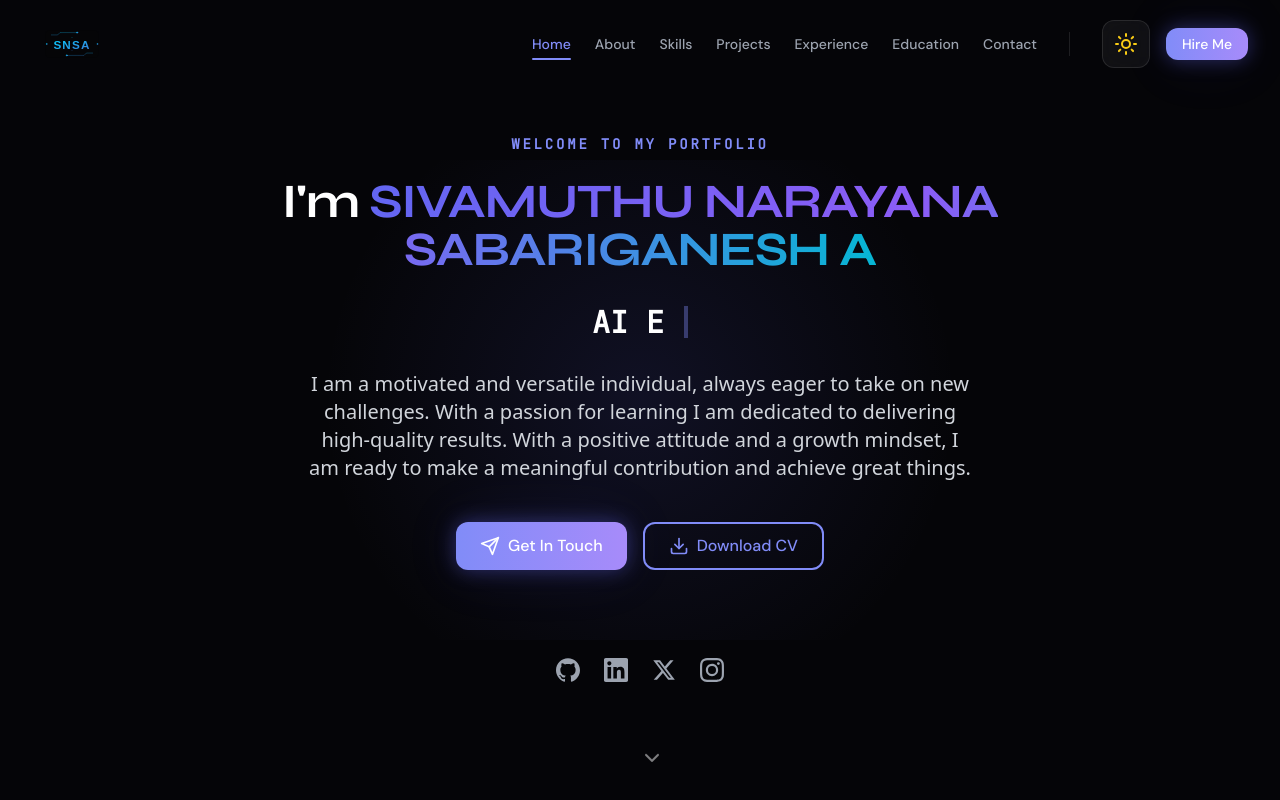
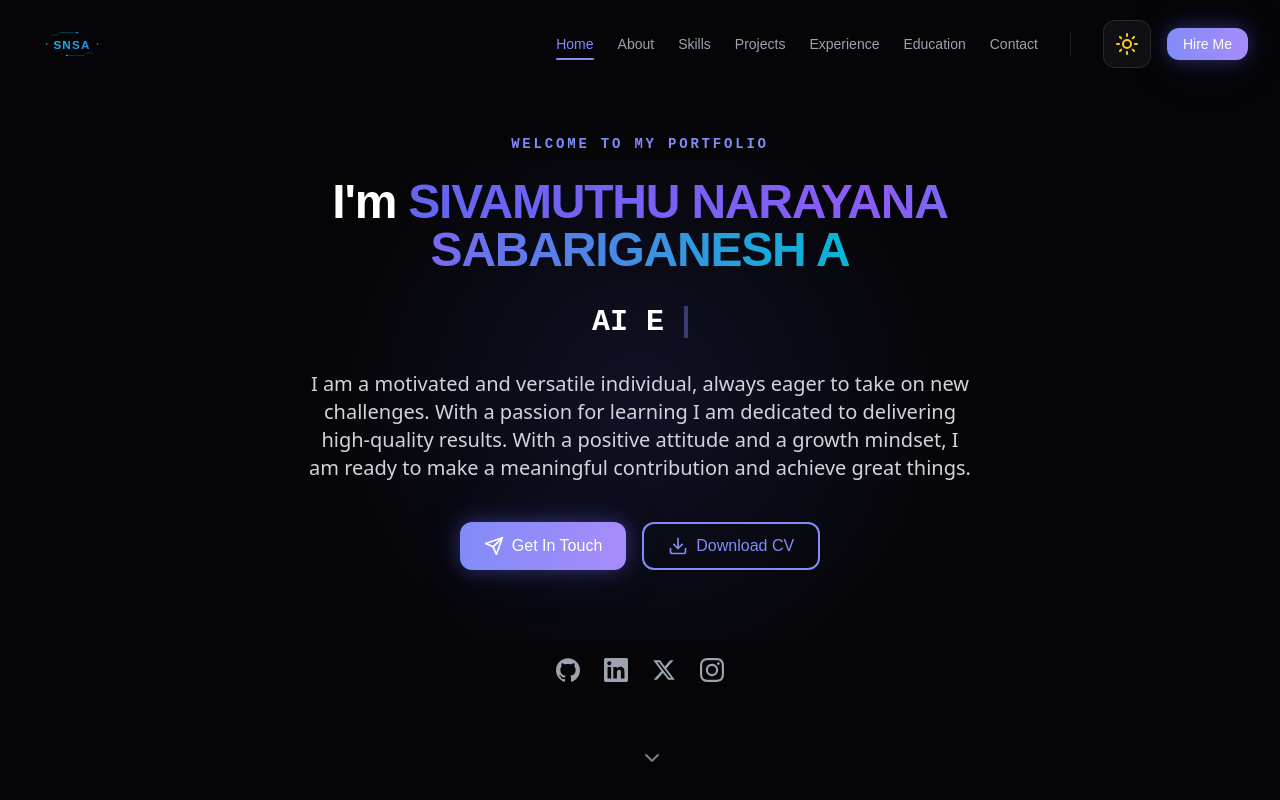
Before and after one commit to sivaganesz/Portfolio, a React (Vite) app: page / in a window 1280 px wide. Shown: the top 800 px of the page. Built offline with nearby package versions, Linux system fonts and the light colour scheme.

Commit message:
refactor: Remove unused layout props from Navbar, ProjectCard, Projects, and Skills components; update caching strategy in headers

```diff
--- a/index.html
+++ b/index.html
@@ -82,15 +82,6 @@
   }
   </script>
 
-  <!-- Resource Preconnects -->
-  <link rel="preconnect" href="https://fonts.googleapis.com" />
-  <link rel="preconnect" href="https://fonts.gstatic.com" crossorigin />
-
-  <!-- Optimized Fonts Loading -->
-  <link
-    href="https://fonts.googleapis.com/css2?family=Syne:wght@700&family=DM+Sans:wght@400;500&family=JetBrains+Mono:wght@400&display=swap"
-    rel="stylesheet">
-
   <!-- Inline critical CSS for above-the-fold content -->
   <style>
     * {
--- a/src/components/Navbar.tsx
+++ b/src/components/Navbar.tsx
@@ -110,7 +110,6 @@
                 </button>
                 {activeSection === link.id && (
                   <motion.div
-                    layoutId="activeIndicator"
                     className="absolute -bottom-1 left-0 right-0 h-0.5 bg-dark-primary rounded-full"
                   />
                 )}
--- a/src/components/ProjectCard.tsx
+++ b/src/components/ProjectCard.tsx
@@ -15,7 +15,6 @@
     return (
       <motion.div
         ref={ref}
-        layout
         initial={{ opacity: 0, scale: 0.9 }}
         animate={{ opacity: 1, scale: 1 }}
         exit={{ opacity: 0, scale: 0.9 }}
--- a/src/sections/Projects.tsx
+++ b/src/sections/Projects.tsx
@@ -85,7 +85,6 @@
               </div>
 
               <motion.div
-                layout
                 className="grid grid-cols-1 md:grid-cols-2 lg:grid-cols-3 gap-8"
               >
                 <AnimatePresence mode="popLayout">
--- a/src/sections/Skills.tsx
+++ b/src/sections/Skills.tsx
@@ -27,7 +27,6 @@
               <span className="relative z-10">{category.title}</span>
               {activeTab === category.id && (
                 <motion.div
-                  layoutId="activeTabIndicator"
                   className="absolute inset-0 bg-gradient-to-r from-dark-primary to-dark-secondary rounded-full"
                   transition={{ type: 'spring', bounce: 0.2, duration: 0.6 }}
                 />
```
Also changed, not shown: 1 other file (tests, documents, lock files or other folders).
